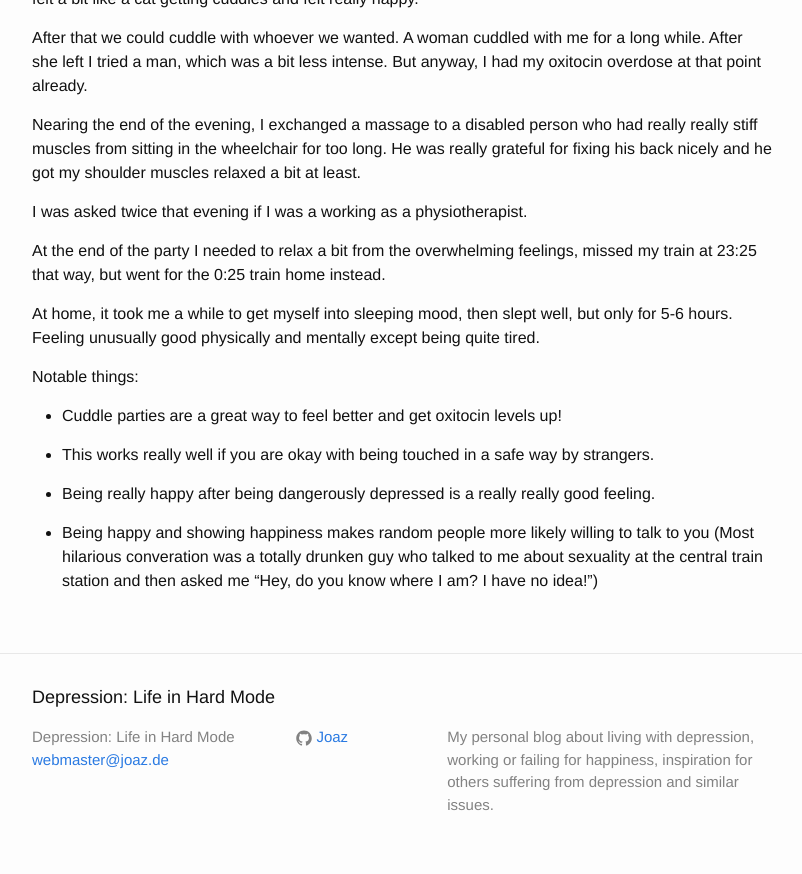
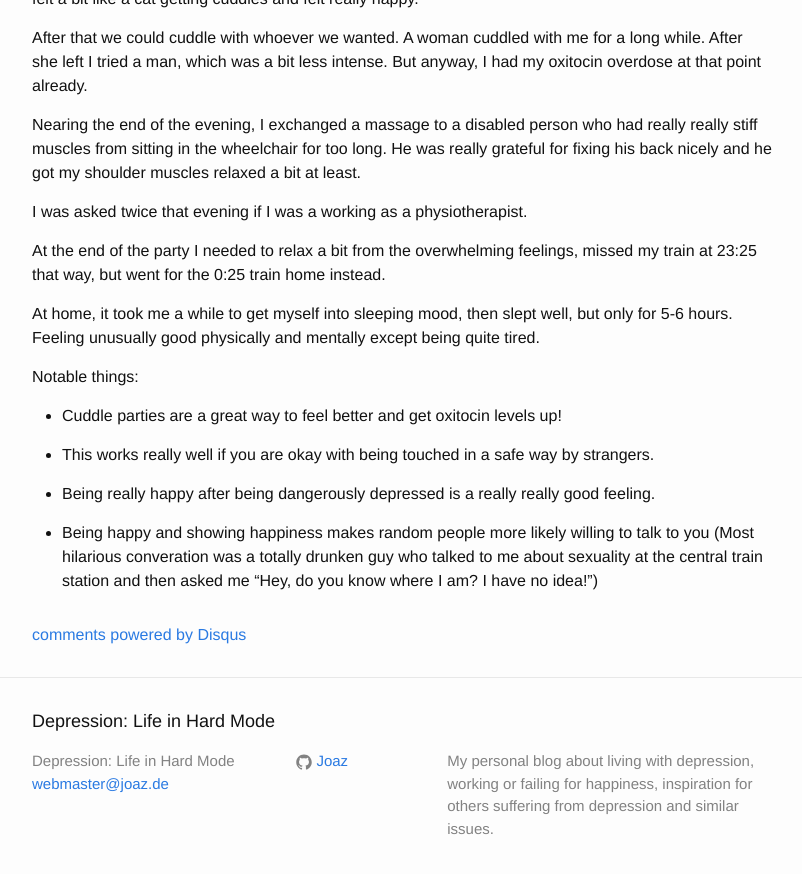
Before and after one commit to Joaz/joaz.github.io, a Jekyll site: the page built from _posts/2014-09-28-cuddle_party.markdown, in a window 1280 px wide and 900 px high, scrolled down 1323 px. Shown: the top 874 px of the window, without its empty margins (238-1040 px from the left). Built offline with Jekyll 4.4.1, drawn with Linux system fonts in a browser that asks for light colours; comment, search, counter and statistics services are not loaded.

Commit message:
added disqus

```diff
--- a/_config.yml
+++ b/_config.yml
@@ -11,3 +11,8 @@ github_username:  Joaz
 
 # Build settings
 markdown: kramdown
+
+comments:
+  provider: disqus
+  disqus:
+    short_name: lifeinhardmode
--- a/_layouts/page.html
+++ b/_layouts/page.html
@@ -10,5 +10,4 @@ layout: default
   <article class="post-content">
     {{ content }}
   </article>
-
 </div>
--- a/_layouts/post.html
+++ b/_layouts/post.html
@@ -12,4 +12,19 @@ layout: default
     {{ content }}
   </article>
 
+  <div id="disqus_thread"></div>
+    <script type="text/javascript">
+        /* * * CONFIGURATION VARIABLES: EDIT BEFORE PASTING INTO YOUR WEBPAGE * * */
+        var disqus_shortname = 'lifeinhardmode'; // required: replace example with your forum shortname
+
+        /* * * DON'T EDIT BELOW THIS LINE * * */
+        (function() {
+            var dsq = document.createElement('script'); dsq.type = 'text/javascript'; dsq.async = true;
+            dsq.src = '//' + disqus_shortname + '.disqus.com/embed.js';
+            (document.getElementsByTagName('head')[0] || document.getElementsByTagName('body')[0]).appendChild(dsq);
+        })();
+    </script>
+    <noscript>Please enable JavaScript to view the <a href="http://disqus.com/?ref_noscript">comments powered by Disqus.</a></noscript>
+    <a href="http://disqus.com" class="dsq-brlink">comments powered by <span class="logo-disqus">Disqus</span></a>
+
 </div>
```
